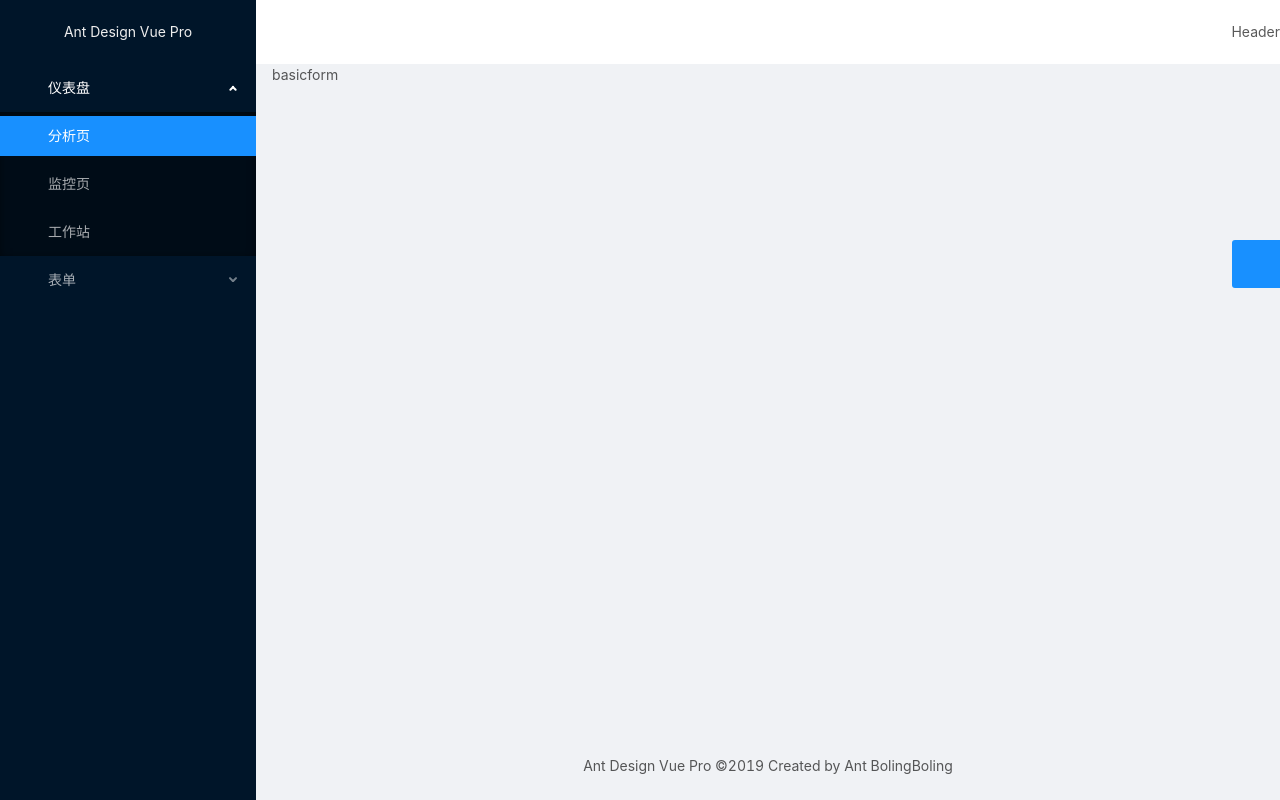
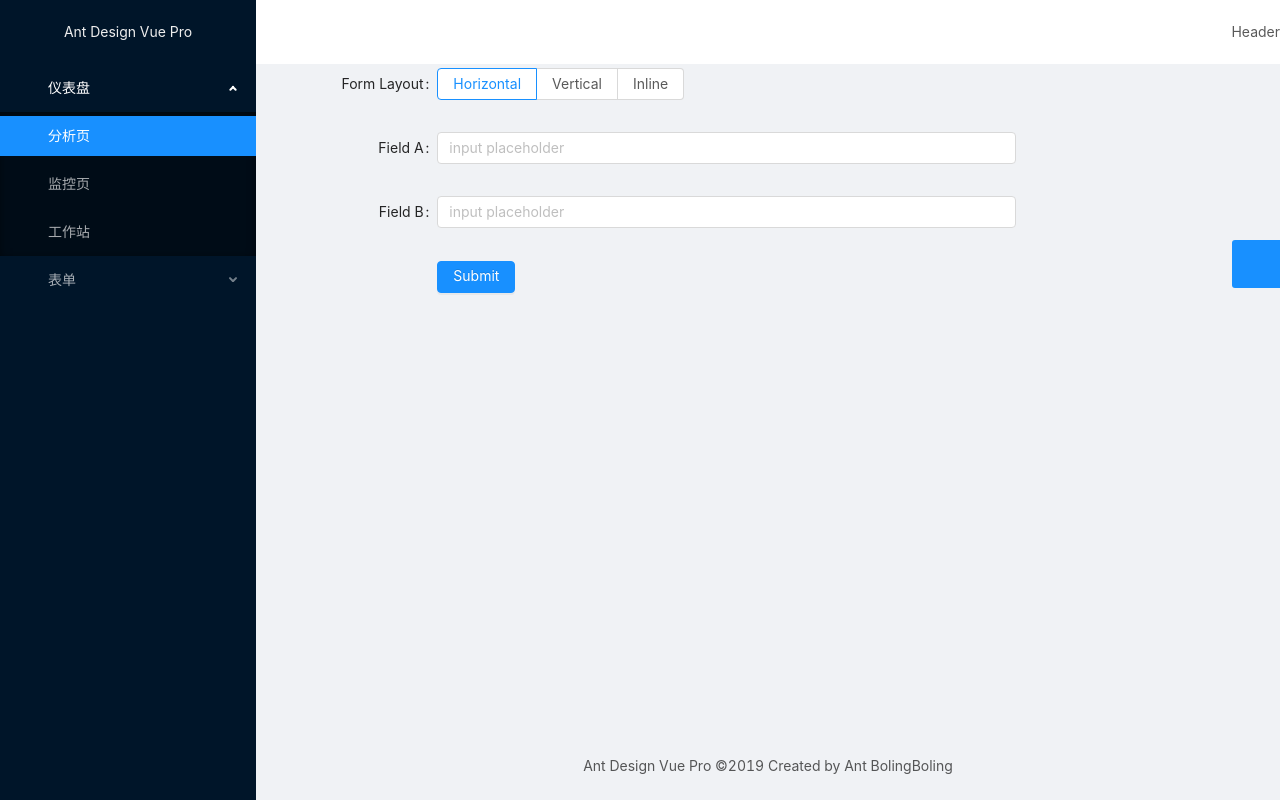
Before and after one commit to zhangxiaoshang/ant-design-vue-pro, a Vue app: page /form/basic-form in a window 1280 px wide. Built offline with nearby package versions, Linux system fonts and the light colour scheme.

Commit message:
创建一个普通表单

```diff
--- a/src/views/Forms/BasicForm.vue
+++ b/src/views/Forms/BasicForm.vue
@@ -1,9 +1,98 @@
 <template>
-  <div>basicform</div>
+  <div>
+    <a-form :layout="formLayout">
+      <a-form-item
+        label="Form Layout"
+        :label-col="formItemLayout.labelCol"
+        :wrapper-col="formItemLayout.wrapperCol"
+      >
+        <a-radio-group
+          default-value="horizontal"
+          @change="handleFormLayoutChange"
+        >
+          <a-radio-button value="horizontal">Horizontal</a-radio-button>
+          <a-radio-button value="vertical">Vertical</a-radio-button>
+          <a-radio-button value="inline">Inline</a-radio-button>
+        </a-radio-group>
+      </a-form-item>
+      <a-form-item
+        label="Field A"
+        :label-col="formItemLayout.labelCol"
+        :wrapper-col="formItemLayout.wrapperCol"
+        :validate-status="fieldAStatus"
+        :help="fieldAHelp"
+      >
+        <a-input v-model="fieldA" placeholder="input placeholder" />
+      </a-form-item>
+      <a-form-item
+        label="Field B"
+        :label-col="formItemLayout.labelCol"
+        :wrapper-col="formItemLayout.wrapperCol"
+      >
+        <a-input placeholder="input placeholder" />
+      </a-form-item>
+      <a-form-item :wrapper-col="buttonItemLayout.wrapperCol">
+        <a-button type="primary" @click="handleSumbit">Submit</a-button>
+      </a-form-item>
+    </a-form>
+  </div>
 </template>
 
 <script>
-export default {};
+export default {
+  data() {
+    return {
+      formLayout: "horizontal",
+      fieldA: "",
+      fieldAStatus: "",
+      fieldAHelp: ""
+    };
+  },
+  watch: {
+    fieldA(val) {
+      if (val.length < 5) {
+        this.fieldAStatus = "error";
+        this.fieldAHelp = "长度要大于5";
+      } else {
+        this.fieldAStatus = "";
+        this.fieldAHelp = "";
+      }
+    }
+  },
+  computed: {
+    formItemLayout() {
+      const { formLayout } = this;
+      return formLayout === "horizontal"
+        ? {
+            labelCol: { span: 4 },
+            wrapperCol: { span: 14 }
+          }
+        : {};
+    },
+    buttonItemLayout() {
+      const { formLayout } = this;
+      return formLayout === "horizontal"
+        ? {
+            wrapperCol: { span: 14, offset: 4 }
+          }
+        : {};
+    }
+  },
+  methods: {
+    handleFormLayoutChange(e) {
+      this.formLayout = e.target.value;
+    },
+    handleSumbit() {
+      if (this.fieldA.length < 5) {
+        this.fieldAStatus = "error";
+        this.fieldAHelp = "长度要大于5";
+      } else {
+        console.log({
+          fieldAStatus: this.fieldAStatus,
+          fieldAHelp: this.fieldAHelp
+        });
+      }
+    }
+  }
+};
 </script>
-
-<style></style>
```
Also changed, not shown: src/main.js (+12 -1 lines).
